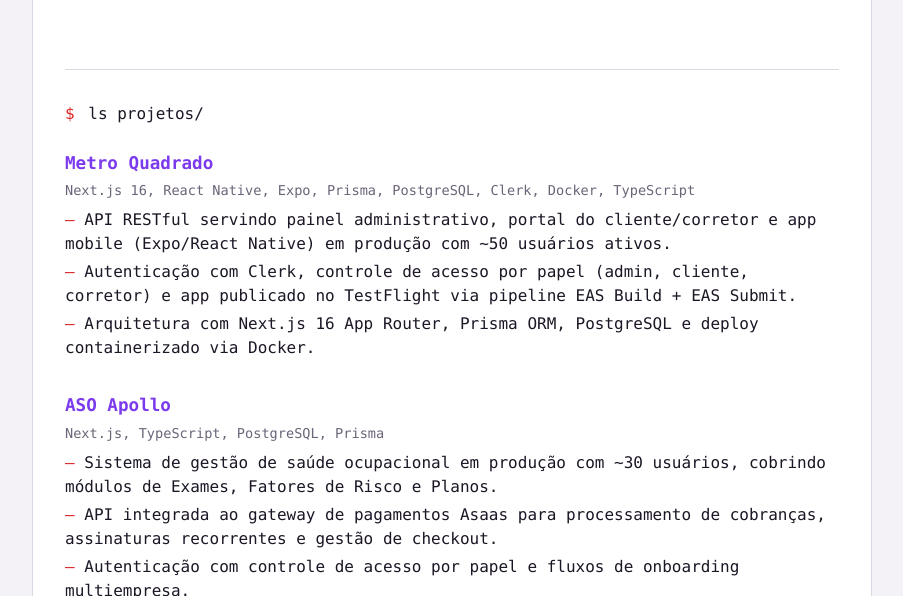
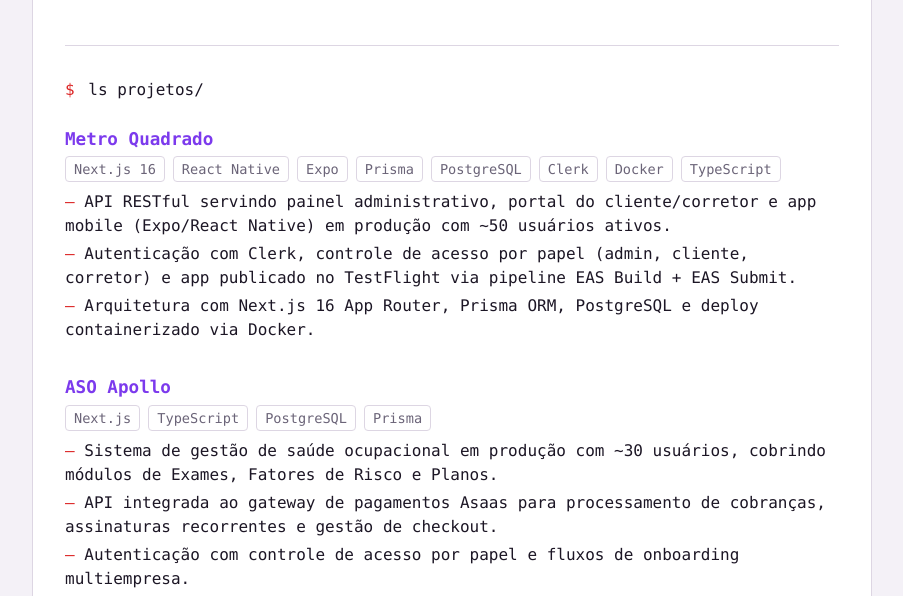
Before and after one commit to MatheusMW21/generic-blog, an Astro site in the folder my-blog/: page /projetos in a window 1280 px wide. Shown: the part 356-952 px from the top of the page, without its empty margins (188-1091 px from the left). Built offline with nearby package versions, Linux system fonts and the light colour scheme; Astro itself is replaced by a stand-in of ours.

Commit message:
fix: badges on projects and space alignment

```diff
--- a/my-blog/src/components/ProjectsContent.astro
+++ b/my-blog/src/components/ProjectsContent.astro
@@ -18,7 +18,11 @@ const t = useTranslations(lang);
                                               project.title
                                       )}
                               </h2>
-                              {project.stack && <p class="stack">{project.stack.join(', ')}</p>}
+                              {project.stack && (
+                                      <p class="stack badge-list">
+                                              {project.stack.map((item) => <span class="badge">{item}</span>)}
+                                      </p>
+                              )}
                               {project.destaques ? (
                                       <ul class="highlights">
                                               {project.destaques[lang].map((item) => <li>{item}</li>)}
@@ -33,7 +37,7 @@ const t = useTranslations(lang);
 
 <style>
       .projects {
-              margin-top: var(--space-6);
+              margin-top: var(--space-4);
               padding-top: var(--space-5);
               border-top: 1px solid var(--color-border);
       }
@@ -65,8 +69,6 @@ const t = useTranslations(lang);
 
       .stack {
               margin: 0 0 var(--space-2);
-              color: var(--color-text-muted);
-              font-size: var(--font-size-meta);
       }
 
       .description {
```
